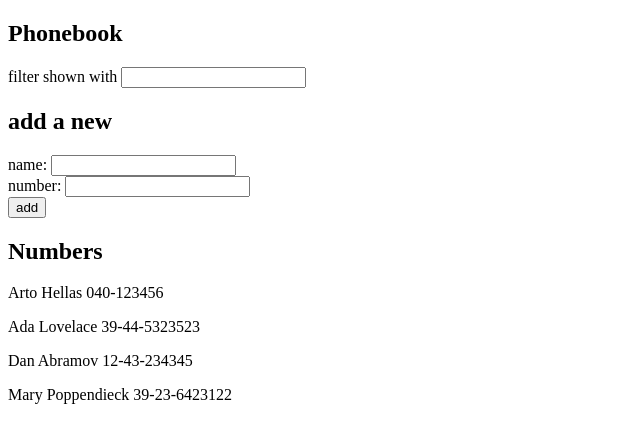
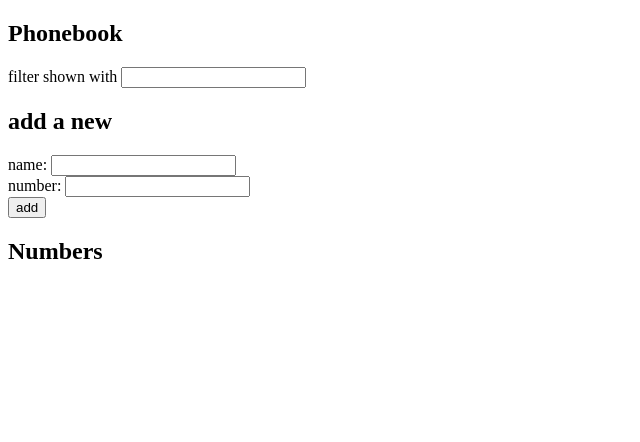
Before and after one commit to malinhaggblom/fullstack, a React (Create React App) app in the folder part2/phonebook/: page / in a window 1280 px wide. Shown: the top 442 px of the page, without its empty margins (0-640 px from the left). Built offline with nearby package versions, Linux system fonts and the light colour scheme.

Commit message:
part 2.10 components but function not working

```diff
--- a/part2/phonebook/src/App.js
+++ b/part2/phonebook/src/App.js
@@ -1,5 +1,8 @@
 import React from 'react'
 import { useState, useRef } from 'react'
+import Filter from './components/Filter'
+import PersonForm from './components/PersonForm'
+import Persons from './components/Persons'
 
 const App = (props) => {
   const [persons, setPersons] = useState([
@@ -42,25 +45,12 @@ const App = (props) => {
   return (
     <div>
       <h2>Phonebook</h2>
-      <div>filter shown with <input value={filter} onChange={handleFilterChange}/></div>
+      <Filter filter={filter} handleFilterChange={handleFilterChange}/>
       <h2>add a new</h2>
-        <form onSubmit={handleSubmit}>
-          <div>name: <input onChange={addPerson} value={newName}/></div>
-          <div>number: <input onChange={addNumber} value={newNumber}/></div>
-          <div><button type="submit">add</button></div>
-        </form>
+      <PersonForm addPerson={addPerson} value={newName} addNumber={addNumber}
+      handleSubmit={handleSubmit}/>
       <h2>Numbers</h2>
-      {persons
-        .filter((person) =>
-          person.name.toLowerCase().includes(filter.toLowerCase())
-        )
-        .map((filteredPerson) => {
-          return (
-            <p key={filteredPerson.name}>
-              {filteredPerson.name} {filteredPerson.number}
-            </p>
-          )
-        })}
+      <Persons person={persons} filter={filter}/>
     </div>
   )
 }
--- /dev/null
+++ b/part2/phonebook/src/components/Filter.js
@@ -0,0 +1,9 @@
+import React from 'react'
+
+const Filter = ({filter, handleFilterChange}) => {
+    return(
+        <div>filter shown with <input value={filter} onChange={handleFilterChange}/></div>
+    )
+}
+
+export default Filter
--- /dev/null
+++ b/part2/phonebook/src/components/PersonForm.js
@@ -0,0 +1,15 @@
+import React from 'react'
+
+const PersonForm = ({handleSubmit, addPerson, newName, addNumber, newNumber}) => {
+    return (
+        <div>
+        <form onSubmit={handleSubmit}>
+          <div>name: <input onChange={addPerson} value={newName}/></div>
+          <div>number: <input onChange={addNumber} value={newNumber}/></div>
+          <div><button type="submit">add</button></div>
+        </form>
+        </div>
+    )
+}
+
+export default PersonForm
--- /dev/null
+++ b/part2/phonebook/src/components/Persons.js
@@ -0,0 +1,11 @@
+import React from 'react'
+
+const Persons = ({person, filter}) => {
+    return(
+        <div>
+            <p key={person.name}>{person.name} {person.number}</p>
+      </div>
+    )
+  }
+
+export default Persons
```
